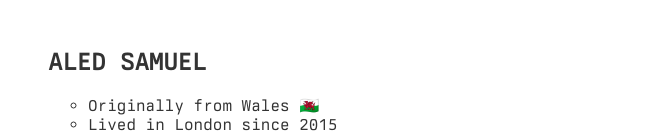
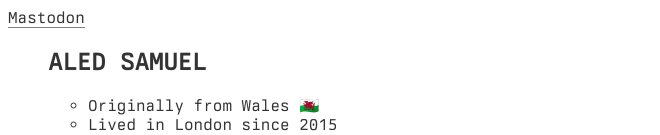
Before and after one commit to SunburstEnzo/aledsamuel.github.io, a plain HTML site: page index.html in a window 1280 px wide. Shown: the top 135 px of the page, without its empty margins (0-660 px from the left). Drawn offline with Linux system fonts and the light colour scheme.

Commit message:
Added Mastodon verification

```diff
--- a/index.html
+++ b/index.html
@@ -11,6 +11,7 @@
     <meta property="og:image:width" content="1200">
     <meta property="og:image:height" content="630">
     <meta name="author" content="Aled Samuel">
+    <a rel="me" href="https://mastodon.social/@aledsamuel">Mastodon</a>
     <!-- <meta name="viewport" content="width=device-width, initial-scale=1, user-scalable=no"> -->
     <!--[if lt IE 9]>
     <script src="//html5shiv.googlecode.com/svn/trunk/html5.js"></script>
```
